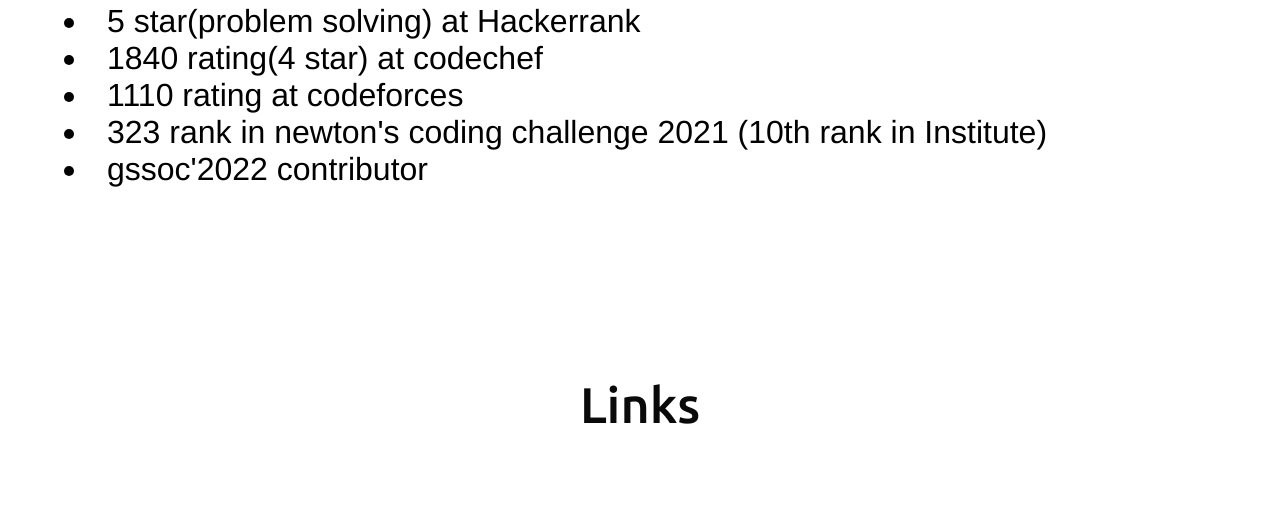
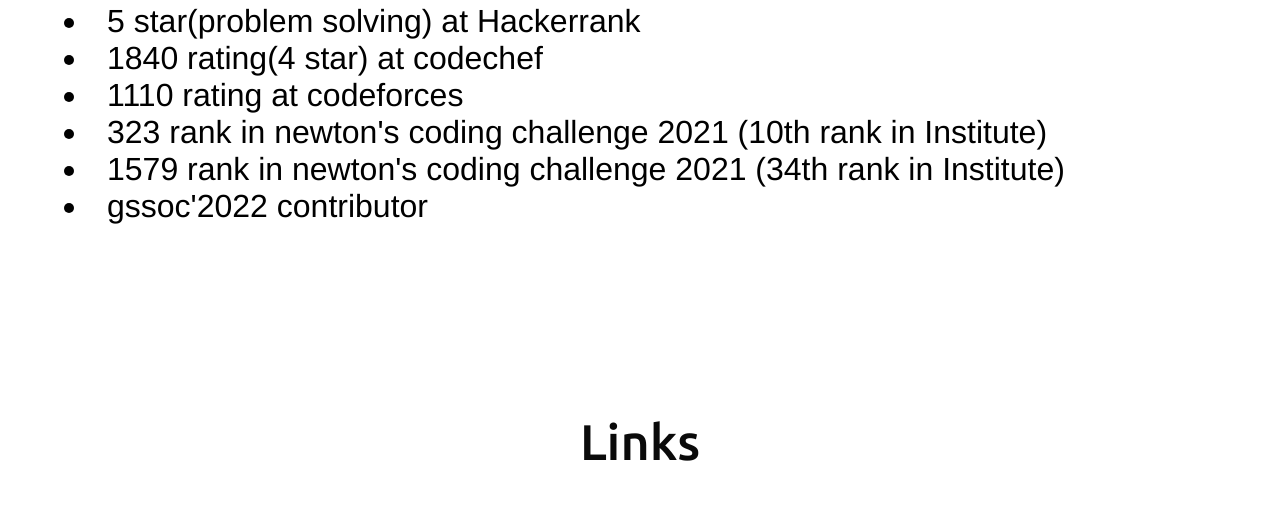
Before and after one commit to muskan4455/portfolio2, a plain HTML site: page index.html in a window 1280 px wide. Shown: the part 2918-3433 px from the top of the page. Drawn offline with nearby package versions, Linux system fonts and the light colour scheme.

Commit message:
Update index.html

```diff
--- a/index.html
+++ b/index.html
@@ -163,6 +163,7 @@
                    <li>1840 rating(4 star) at codechef</li>
                     <li>1110 rating at codeforces</li>
                     <li> 323 rank in newton's coding challenge 2021 (10th rank in Institute)</li>
+                      <li> 1579 rank in newton's coding challenge 2021 (34th rank in Institute)</li>
 
                    <li> gssoc'2022 contributor</li>
                 </div>
```
